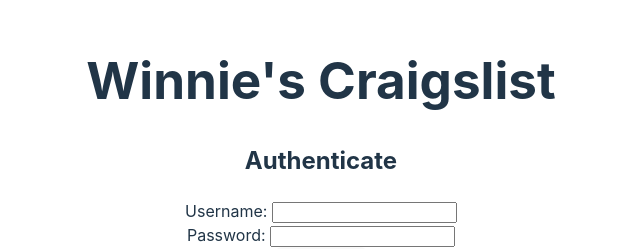
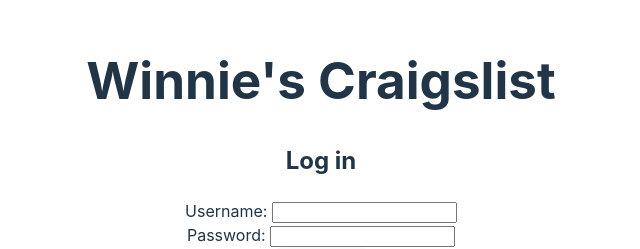
Before and after one commit to winniemei/Winnies-Craigslist, a React (Vite) app in the folder Craigslist/: page /login in a window 1280 px wide. Shown: the part 235-484 px from the top of the page, without its empty margins (319-959 px from the left). Built offline with nearby package versions, Linux system fonts and the light colour scheme.

Commit message:
still working on authentication

```diff
--- a/Craigslist/src/components/Login.jsx
+++ b/Craigslist/src/components/Login.jsx
@@ -34,7 +34,7 @@
 
 	return (
 		<>
-            <h2>Authenticate</h2>
+            <h2>Log in</h2>
             {successMessage && <p>{successMessage}</p>}
             {error && <p>{error}</p>}
 			<form onSubmit={handleClick}>
```
